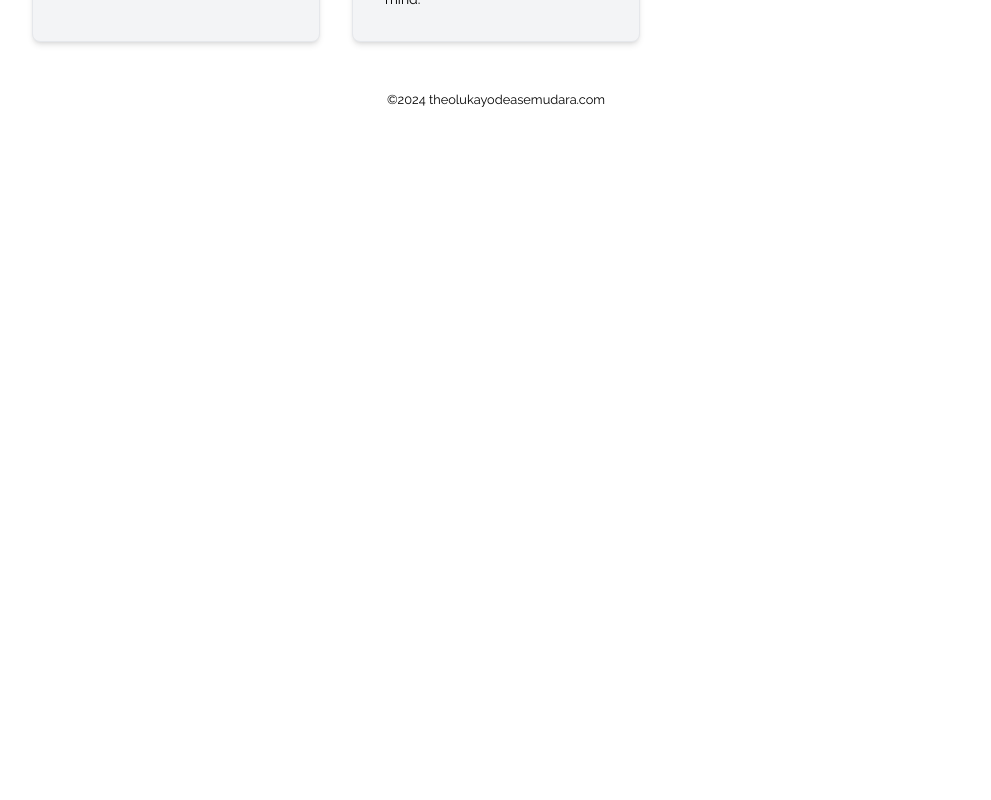
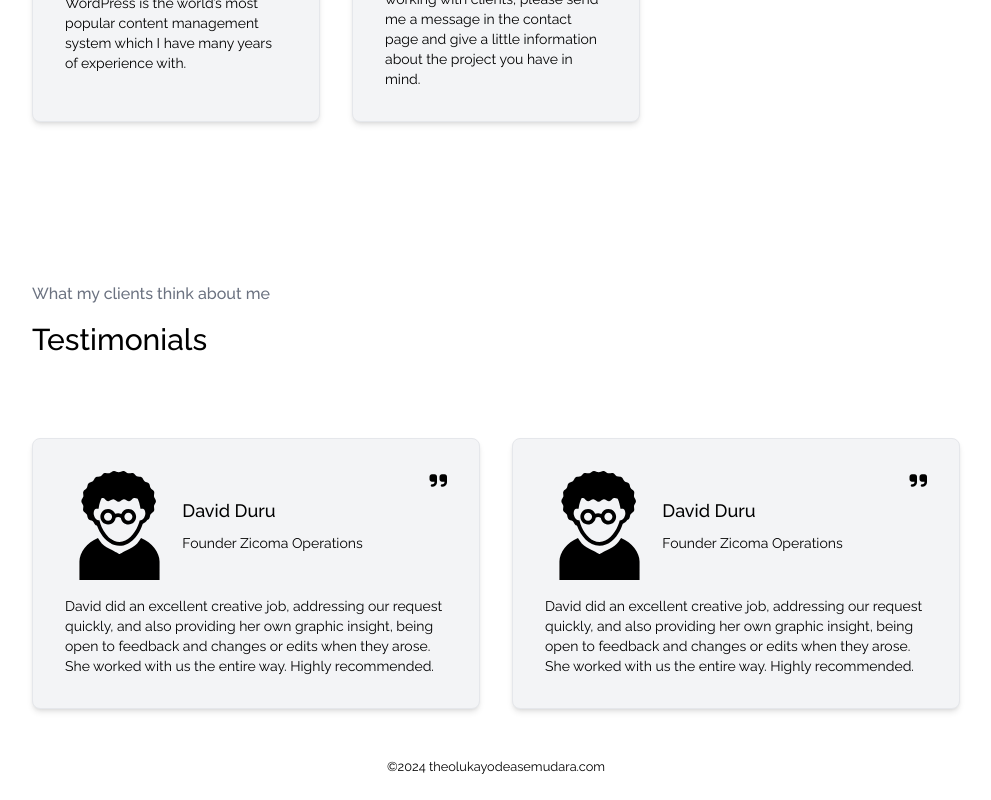
Before and after one commit to blaqnativity/myportfolios.com, a Nuxt app: page /about in a window 1280 px wide. Shown: the part 1399-2199 px from the top of the page, without its empty margins (144-1135 px from the left). Before the commit the page ends 1532 px from the top, so only its background shows below. Built offline with nearby package versions, Linux system fonts and the light colour scheme.

Commit message:
about page content edited

```diff
--- a/assets/css/tailwind.css
+++ b/assets/css/tailwind.css
@@ -49,4 +49,5 @@ body {
 /* font awesome icons */
 i {
   @apply text-xl font-semibold;
+  letter-spacing: "20px";
 }
--- a/pages/about.vue
+++ b/pages/about.vue
@@ -1,6 +1,7 @@
 <template>
   <div class="container mx-auto p-6 mt-4">
     <!-- about text head -->
+    <section>
       <div
         class="flex flex-col space-y-4 items-center text-center justify-center"
       >
@@ -16,10 +17,10 @@
         </p>
 
         <p class="text-gray-500 w-[80%]">
-        Joining a startup as a customer success officer, I marveled at the feats
-        accomplished by our Chief Technology Officer (CTO). His ability to
-        navigate the tech landscape, transforming what seemed impossible into
-        reality, fascinated me.
+          Joining a startup as a customer success officer, I marveled at the
+          feats accomplished by our Chief Technology Officer (CTO). His ability
+          to navigate the tech landscape, transforming what seemed impossible
+          into reality, fascinated me.
         </p>
 
         <p class="text-gray-500 w-[80%]">
@@ -33,23 +34,25 @@
           <button class="btn">Download CV</button>
         </div>
       </div>
+    </section>
 
     <!-- services I offer -->
-    <div class="flex flex-col space-y-4 items-start justify-center mt-20">
+    <section>
+      <div class="flex flex-col space-y-4 items-start justify-center mt-40">
         <p class="text-gray-500 font-medium">Services I offer to my clients</p>
         <h3 class="text-3xl font-medium">My Services</h3>
       </div>
 
       <!-- gird columns -->
-    <div class="grid grid-cols-1 justify-start mt-20 gap-8 md:grid-cols-3">
-      <!-- flex items -->
+      <div class="grid grid-cols-1 mt-20 gap-8 md:grid-cols-3">
+        <!-- flex cards -->
         <div class="card">
           <img class="w-[30%]" src="~/assets/img/html.svg" alt="" />
           <h3>Front-end Development</h3>
           <p>
             I create responsive websites that allow the user to experience your
-          website in the best and most appropriate way suited to the device they
-          are using.
+            website in the best and most appropriate way suited to the device
+            they are using.
           </p>
         </div>
         <div class="card">
@@ -57,24 +60,24 @@
           <h3>Web Design</h3>
           <p>
             I have excellent understanding of graphic design, colour schemes,
-          button design, interface design, Photoshop /Illustrator, navigational
-          design.
+            button design, interface design, Photoshop /Illustrator,
+            navigational design.
           </p>
         </div>
         <div class="card">
           <img class="w-[30%]" src="~/assets/img/figma.svg" alt="" />
           <h3>UI/UX Design</h3>
           <p>
-          I create user-friendly interfaces that enable users to understand how
-          to use complex technical products.
+            I create user-friendly interfaces that enable users to understand
+            how to use complex technical products.
           </p>
         </div>
         <div class="card">
           <img class="w-[30%]" src="~/assets/img/wordpress.svg" alt="" />
           <h3>Wordpress SIte Development</h3>
           <p>
-          WordPress is the world’s most popular content management system which
-          I have many years of experience with.
+            WordPress is the world’s most popular content management system
+            which I have many years of experience with.
           </p>
         </div>
         <div class="card">
@@ -82,11 +85,68 @@
           <h3>Learn more</h3>
           <p>
             If you’d like to find out more about how I work and my process of
-          working with clients, please send me a message in the contact page and
-          give a little information about the project you have in mind.
+            working with clients, please send me a message in the contact page
+            and give a little information about the project you have in mind.
           </p>
         </div>
       </div>
+    </section>
+
+    <!-- testimonials section -->
+    <section>
+      <div class="flex flex-col space-y-4 items-start justify-center mt-40">
+        <p class="text-gray-500 font-medium">What my clients think about me</p>
+        <h3 class="text-3xl font-medium">Testimonials</h3>
+      </div>
+
+      <!-- testimonial cards -->
+      <div class="grid gap-8 md:grid-cols-2 mt-20">
+        <div class="card">
+          <div class="flex flex-col">
+            <div class="flex items-start">
+              <!-- client name / image -->
+              <div class="flex items-center gap-2">
+                <img class="w-[30%]" src="~/assets/img/avatar.svg" alt="" />
+                <div class="flex flex-col items-start gap-2">
+                  <h3>David Duru</h3>
+                  <p>Founder Zicoma Operations</p>
+                </div>
+              </div>
+
+              <div><i class="fa-solid fa-quote-right"></i></div>
+            </div>
+            <p class="mt-4">
+              David did an excellent creative job, addressing our request
+              quickly, and also providing her own graphic insight, being open to
+              feedback and changes or edits when they arose. She worked with us
+              the entire way. Highly recommended.
+            </p>
+          </div>
+        </div>
+        <div class="card">
+          <div class="flex flex-col">
+            <div class="flex items-start">
+              <!-- client name / image -->
+              <div class="flex items-center gap-2">
+                <img class="w-[30%]" src="~/assets/img/avatar.svg" alt="" />
+                <div class="flex flex-col items-start gap-2">
+                  <h3>David Duru</h3>
+                  <p>Founder Zicoma Operations</p>
+                </div>
+              </div>
+
+              <div><i class="fa-solid fa-quote-right"></i></div>
+            </div>
+            <p class="mt-4">
+              David did an excellent creative job, addressing our request
+              quickly, and also providing her own graphic insight, being open to
+              feedback and changes or edits when they arose. She worked with us
+              the entire way. Highly recommended.
+            </p>
+          </div>
+        </div>
+      </div>
+    </section>
   </div>
 </template>
 
```
Also changed, not shown: assets/img/avatar.svg (added). Lines whose indentation alone changed are shown as unchanged.
